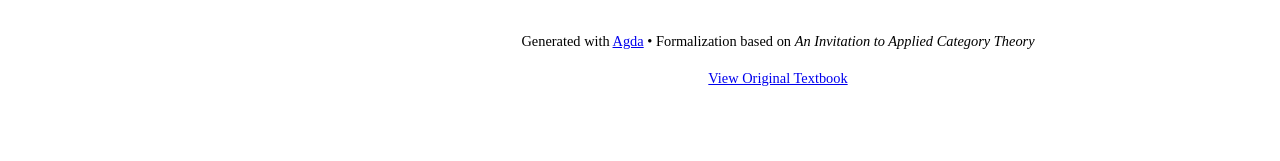
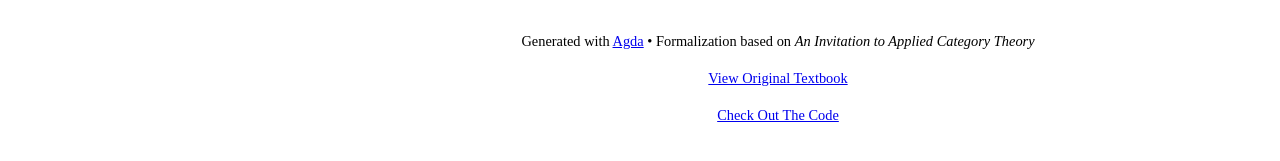
Before and after one commit to ThereIsNoPie/an-invitation-to-category-theory, a Jekyll site: the page built from index.md, in a window 1280 px wide and 1158 px high. Shown: the part 984-1145 px from the top of the window. Built offline with Jekyll 4.4.1, drawn with Linux system fonts in a browser that asks for light colours.

Commit message:
added reference to code

```diff
--- a/index.md
+++ b/index.md
@@ -41,4 +41,6 @@ Generated with [Agda](https://github.com/agda/agda) • Formalization based on _
 
 [View Original Textbook](http://www.brendanfong.com/fong_spivak_an_invitation.pdf)
 
+[Check Out The Code](https://github.com/ThereIsNoPie/an-invitation-to-category-theory)
+
 </footer>
```
